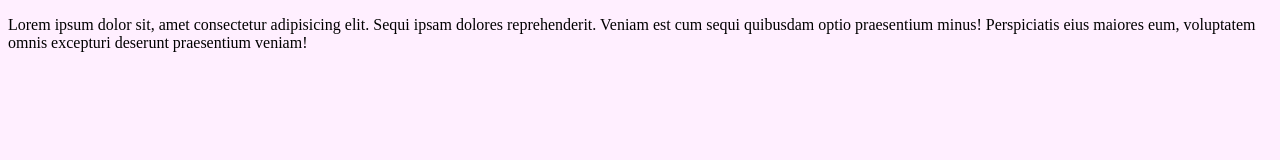
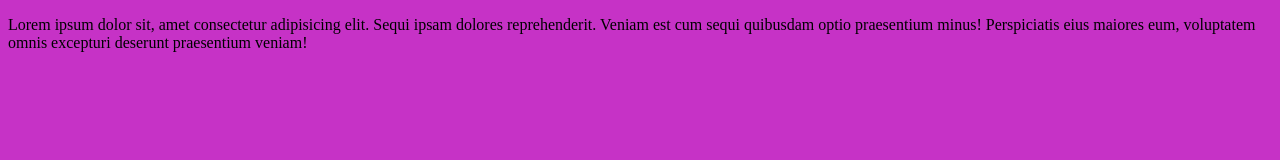
Before and after one commit to Yazilya05/GitHub05, a plain HTML site: page index.html in a window 1280 px wide. Drawn offline with Linux system fonts and the light colour scheme.

Commit message:
Update css.css

```diff
--- a/css/css.css
+++ b/css/css.css
@@ -1,2 +1,2 @@
 body{
-background-color:#fefe;}
+background-color:rgba(194, 36, 194, 0.933);}
```
